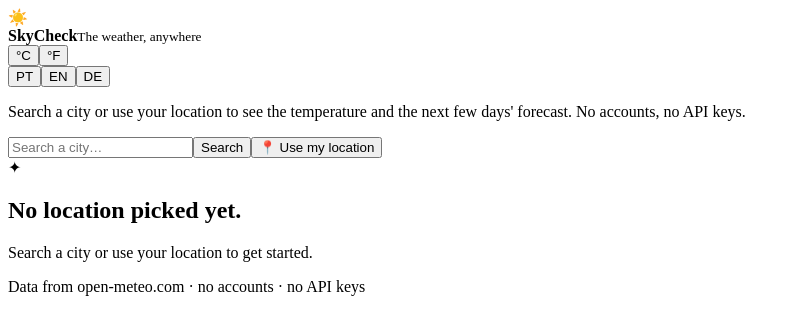
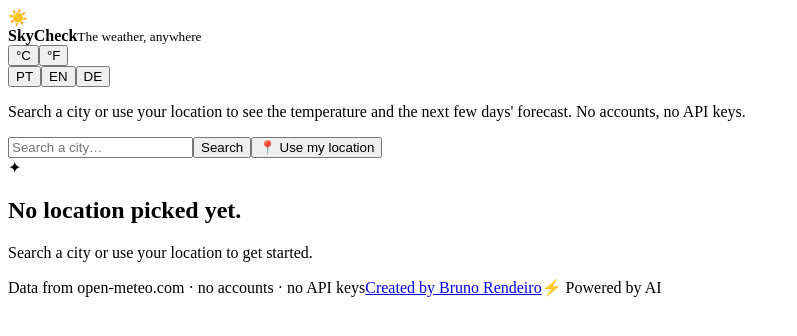
Before and after one commit to brunorendeiro/skycheck, a React (Vite) app: page / in a window 1280 px wide. Shown: the top 336 px of the page, without its empty margins (0-797 px from the left). Built offline with nearby package versions, Linux system fonts and the light colour scheme; the HTML template or start-up script is replaced by a standard one.

Commit message:
Fix forecast weekday off-by-one west of UTC
new Date('YYYY-MM-DD') parses as UTC midnight; formatting the weekday in
the browser's local timezone then shows the previous day for any user
west of UTC. Parse the date components directly into a local Date
instead. Also drop the unused apiLocale export.

```diff
--- a/src/App.tsx
+++ b/src/App.tsx
@@ -186,7 +186,8 @@ export default function App() {
         <div className="forecast-grid">
           {forecast.daily.map((day, index) => {
             const info = getWeatherInfo(day.weatherCode, locale)
-            const label = index === 0 ? t.todayLabel : new Intl.DateTimeFormat(bcp47[locale], { weekday: 'short' }).format(new Date(day.date))
+            const [y, m, d] = day.date.split('-').map(Number)
+            const label = index === 0 ? t.todayLabel : new Intl.DateTimeFormat(bcp47[locale], { weekday: 'short' }).format(new Date(y, m - 1, d))
             return <div className="forecast-day" key={day.date}>
               <span className="day-label">{label}</span>
               <span className="day-icon">{info.icon}</span>
@@ -197,6 +198,10 @@ export default function App() {
       </section>}
     </main>
 
-    <footer>{t.footerTagline}</footer>
+    <footer>
+      <span>{t.footerTagline}</span>
+      <a href="https://vibe-portfolio-one.vercel.app/" target="_blank" rel="noreferrer">Created by Bruno Rendeiro</a>
+      <span className="powered-badge">⚡ Powered by AI</span>
+    </footer>
   </div>
 }
--- a/src/i18n.ts
+++ b/src/i18n.ts
@@ -5,9 +5,6 @@ export const locales: { id: Locale; label: string }[] = [
   { id: 'en', label: 'EN' },
   { id: 'de', label: 'DE' },
 ]
-
-// Idioma para pedir à API de geocoding (nomes de lugares traduzidos quando disponível).
-export const apiLocale: Record<Locale, string> = { pt: 'pt', en: 'en', de: 'de' }
 
 export function detectLocale(): Locale {
   const stored = window.localStorage.getItem('skycheck-locale')
```
